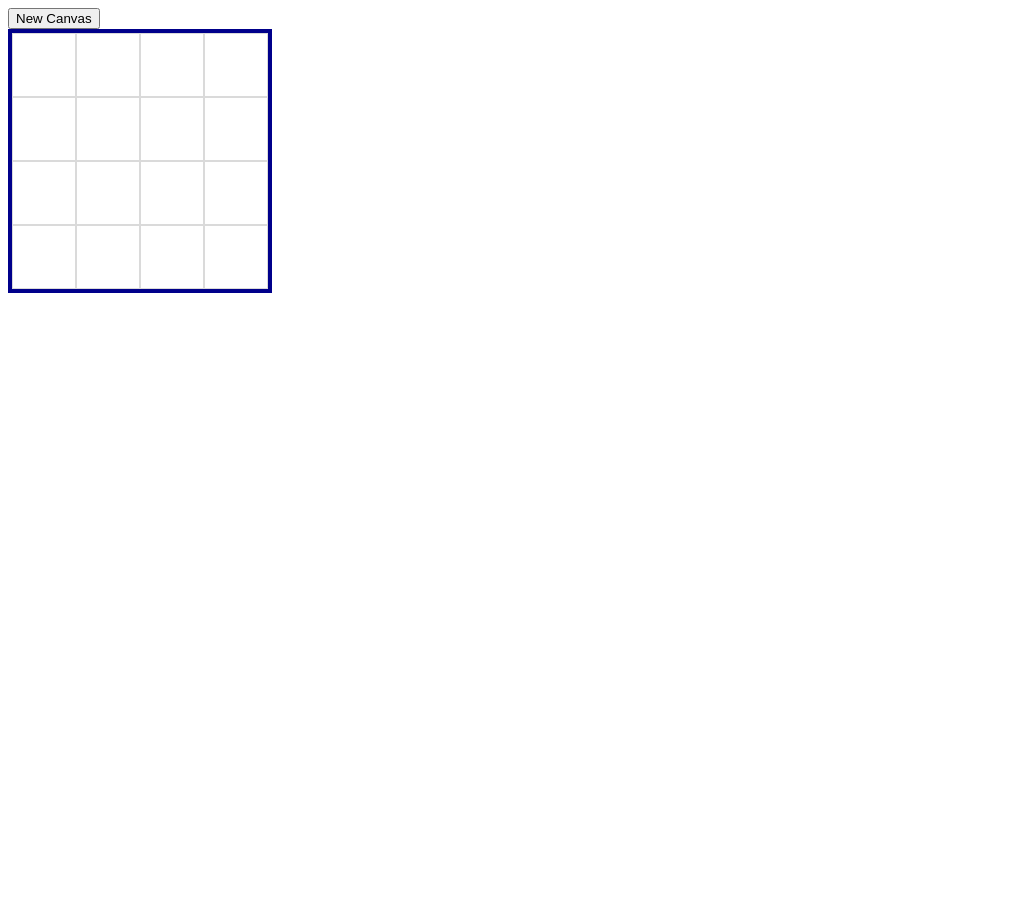
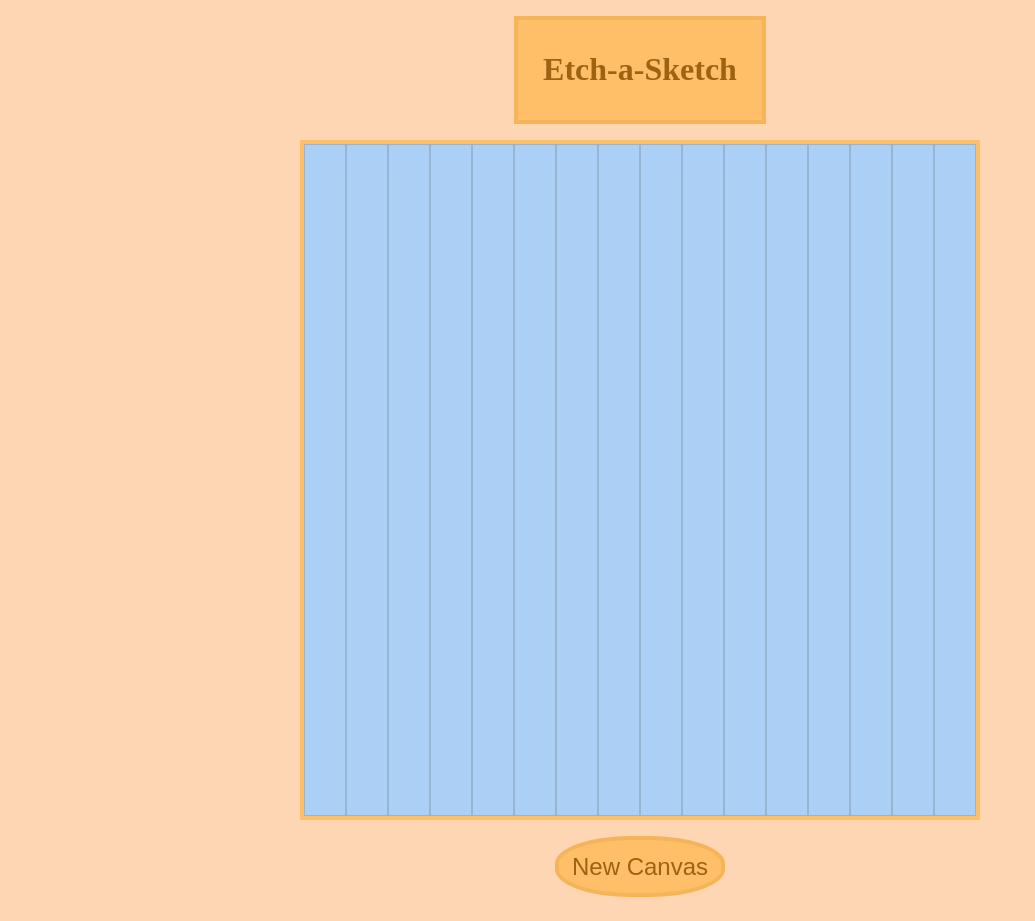
Before and after one commit to maemae-b/Etch-a-Sketch, a plain HTML site: page index.html in a window 1280 px wide. Shown: the whole page, without its empty margins (0-1035 px from the left). Before the commit the page ends 800 px from the top, so only its background shows below. Drawn offline with Linux system fonts and the light colour scheme.

Commit message:
Make website aesthetically pleasing

```diff
--- a/index.html
+++ b/index.html
@@ -10,8 +10,11 @@
 </head>
 <body>
 
-    <button class="canvas">New Canvas</button>
+    <div class="h1"><h1>Etch-a-Sketch</h1></div>
     <div class="container"></div>
+    <div class="button">
+        <button class="canvas">New Canvas</button>
+    </div>
 
 </body>
 </html>
--- a/script.js
+++ b/script.js
@@ -8,7 +8,7 @@ function createDivs(sides) {
     for (let i = sides; i > 0; i--)  {
 
         const NEW_DIV = document.createElement("div");
-        NEW_DIV.addEventListener("mouseenter", () => NEW_DIV.style.backgroundColor = "lightblue");
+        NEW_DIV.addEventListener("mouseenter", () => NEW_DIV.style.backgroundColor = "#1860c6");
         CONTAINER_DIV.appendChild(NEW_DIV);
     };
 
--- a/style.css
+++ b/style.css
@@ -1,10 +1,27 @@
 *, *::before, *::after { box-sizing: inherit; }
 
+body {
+    background-color: #fed6b3;
+}
+
+div.h1 {
+    width: 14rem;
+    text-align: center;
+    margin: 1rem auto;
+    padding: 10px;
+
+    background-color: #ffbf68;
+    color: #9d6312;
+    border: 0.3rem solid #f6b458;
+}
+
 div.container {
+    background-color: #abcff5;
 
-    width: 16rem;
-    height: 16rem;
-    border: 0.3rem solid darkblue;
+    margin: 0 auto;
+    width: 42rem;
+    height: 42rem;
+    border: 0.3rem solid #ffbf68;
 
     display: flex;
     flex-wrap: wrap;
@@ -14,5 +31,21 @@ div.container > div {
     box-sizing: border-box;
     border: 1px solid #46454733;
 
-    flex: 1 1 4rem;
+    flex: 1 1 auto;
 }
+
+div.button {
+    text-align: center;
+}
+
+button {
+    margin: 1rem auto;
+
+    font-size: 1.5rem;
+    padding: 0.8rem;
+
+    color: #9d6312;
+    background-color: #ffbf68;
+    border: 0.3rem solid #f6b458;
+    border-radius: 45%;
+}
```
